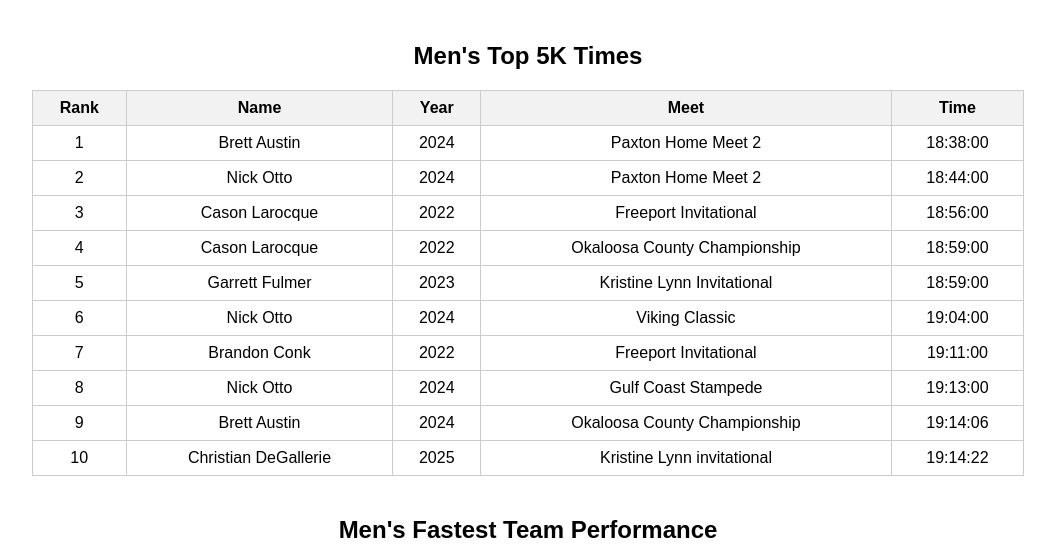
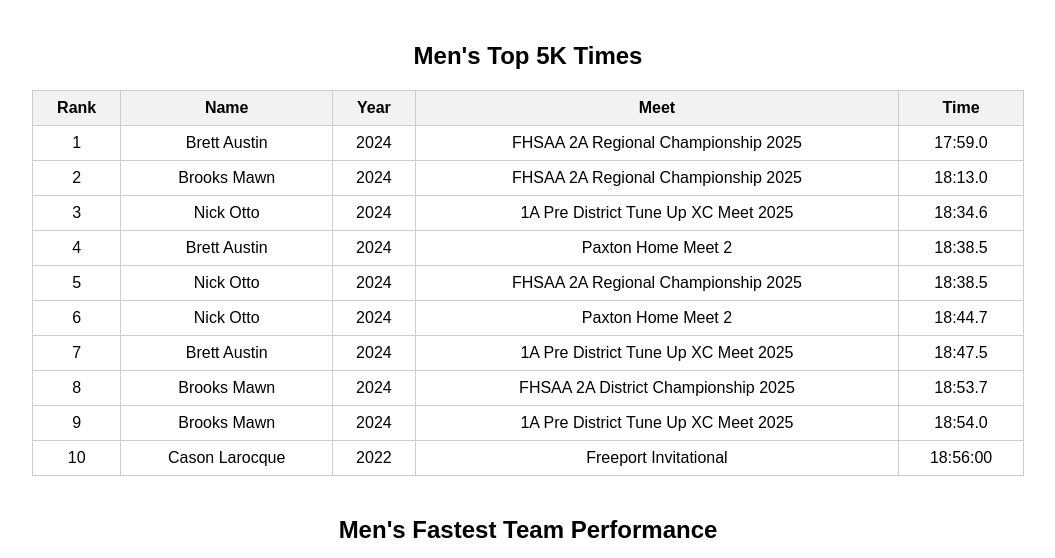
Before and after one commit to Bryanotto/xctopten, a plain HTML site: page index.html in a window 1280 px wide. Shown: the part 242-800 px from the top of the page, without its empty margins (112-1167 px from the left). Drawn offline with Linux system fonts and the light colour scheme.

```diff
--- a/index.html
+++ b/index.html
@@ -18,16 +18,16 @@
     <h2>Men's Top 5K Times</h2>
     <table>
         <tr><th>Rank</th><th>Name</th><th>Year</th><th>Meet</th><th>Time</th></tr>
-        <tr><td>1</td><td>Brett Austin</td><td>2024</td><td>Paxton Home Meet 2</td><td>18:38:00</td></tr>
-        <tr><td>2</td><td>Nick Otto</td><td>2024</td><td>Paxton Home Meet 2</td><td>18:44:00</td></tr>
-        <tr><td>3</td><td>Cason Larocque</td><td>2022</td><td>Freeport Invitational</td><td>18:56:00</td></tr>
-        <tr><td>4</td><td>Cason Larocque</td><td>2022</td><td>Okaloosa County Championship</td><td>18:59:00</td></tr>
-        <tr><td>5</td><td>Garrett Fulmer</td><td>2023</td><td>Kristine Lynn Invitational</td><td>18:59:00</td></tr>
-        <tr><td>6</td><td>Nick Otto</td><td>2024</td><td>Viking Classic</td><td>19:04:00</td></tr>
-        <tr><td>7</td><td>Brandon Conk</td><td>2022</td><td>Freeport Invitational</td><td>19:11:00</td></tr>
-        <tr><td>8</td><td>Nick Otto</td><td>2024</td><td>Gulf Coast Stampede</td><td>19:13:00</td></tr>
-        <tr><td>9</td><td>Brett Austin</td><td>2024</td><td>Okaloosa County Championship</td><td>19:14:06</td></tr>
-        <tr><td>10</td><td>Christian DeGallerie</td><td>2025</td><td>Kristine Lynn invitational</td><td>19:14:22</td></tr>
+        <tr><td>1</td><td>Brett Austin</td><td>2024</td><td>FHSAA 2A Regional Championship 2025</td><td>17:59.0</td></tr>
+        <tr><td>2</td><td>Brooks Mawn</td><td>2024</td><td>FHSAA 2A Regional Championship 2025</td><td>18:13.0</td></tr>
+        <tr><td>3</td><td>Nick Otto</td><td>2024</td><td>1A Pre District Tune Up XC Meet 2025</td><td>18:34.6</td></tr>
+        <tr><td>4</td><td>Brett Austin</td><td>2024</td><td>Paxton Home Meet 2</td><td>18:38.5</td></tr>
+        <tr><td>5</td><td>Nick Otto</td><td>2024</td><td>FHSAA 2A Regional Championship 2025</td><td>18:38.5</td></tr>
+        <tr><td>6</td><td>Nick Otto</td><td>2024</td><td>Paxton Home Meet 2</td><td>18:44.7</td></tr>
+        <tr><td>7</td><td>Brett Austin</td><td>2024</td><td>1A Pre District Tune Up XC Meet 2025</td><td>18:47.5</td></tr>
+        <tr><td>8</td><td>Brooks Mawn</td><td>2024</td><td>FHSAA 2A District Championship 2025</td><td>18:53.7</td></tr>
+        <tr><td>9</td><td>Brooks Mawn</td><td>2024</td><td>1A Pre District Tune Up XC Meet 2025</td><td>18:54.0</td></tr>
+        <tr><td>10</td><td>Cason Larocque</td><td>2022</td><td>Freeport Invitational</td><td>18:56:00</td></tr>
     </table>
 
     <h2>Men's Fastest Team Performance</h2>
```
